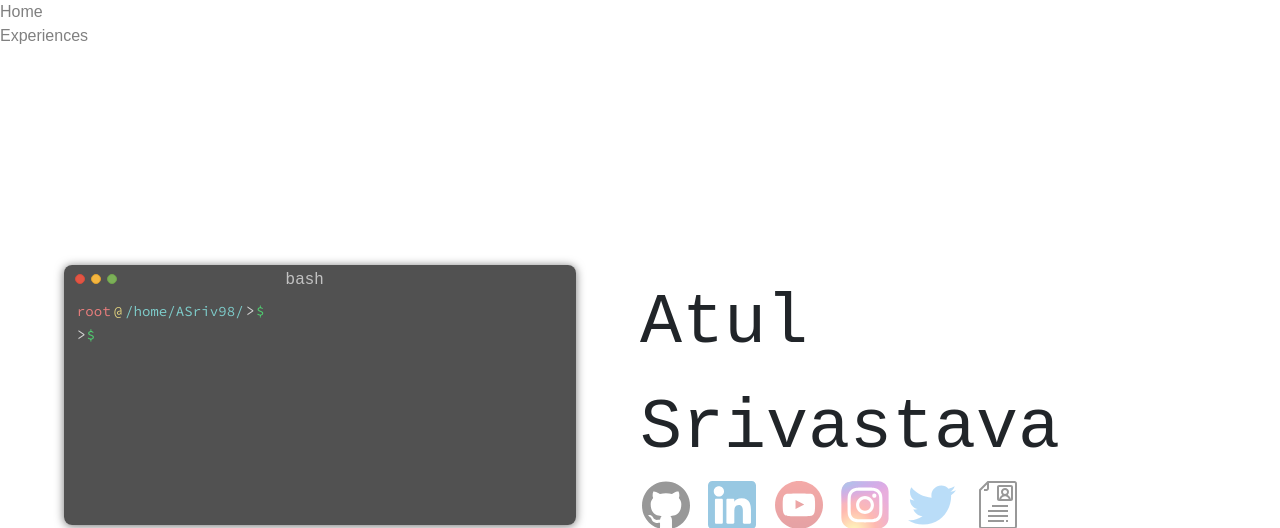
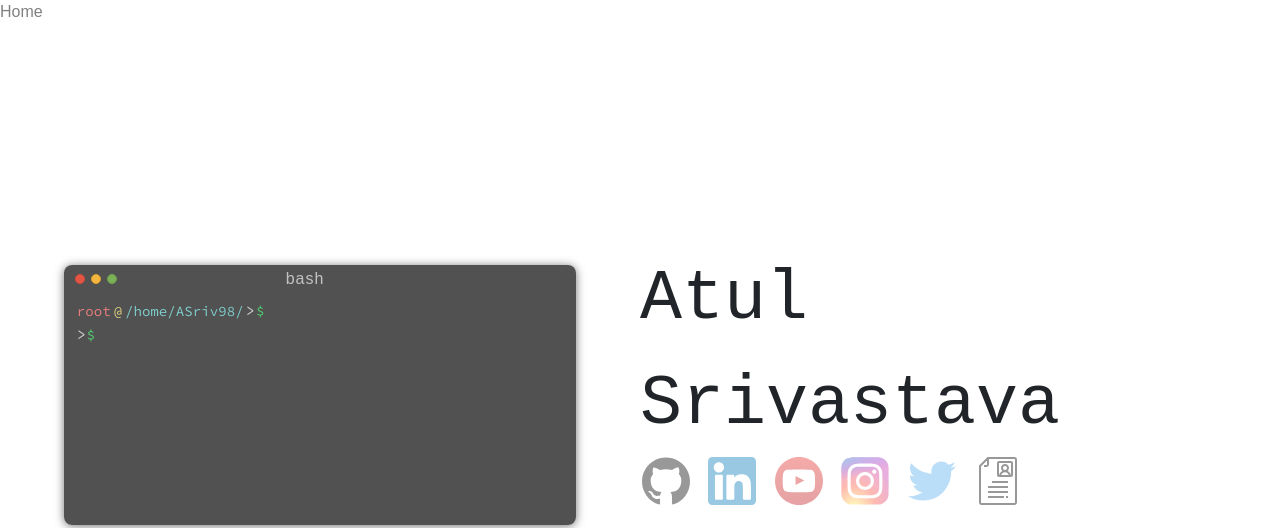
Before and after one commit to ASriv98/ASriv98.github.io, a Flask app: page / in a window 1280 px wide. Shown: the top 528 px of the page. Run offline with Flask 2, Linux system fonts and the light colour scheme; some libraries are stand-ins or nearby versions.

Commit message:
cleaned up tabs

```diff
--- a/templates/base.html
+++ b/templates/base.html
@@ -41,7 +41,6 @@
 <div class="navbar-ul">
     <ul id="navbar-list" class="list-inline">
         <li><a class="navbar-ref" href="/">Home</a></li>
-        <li><a class="navbar-ref" href="/experiences">Experiences</a></li>
 
     </ul>
 </div>
```
